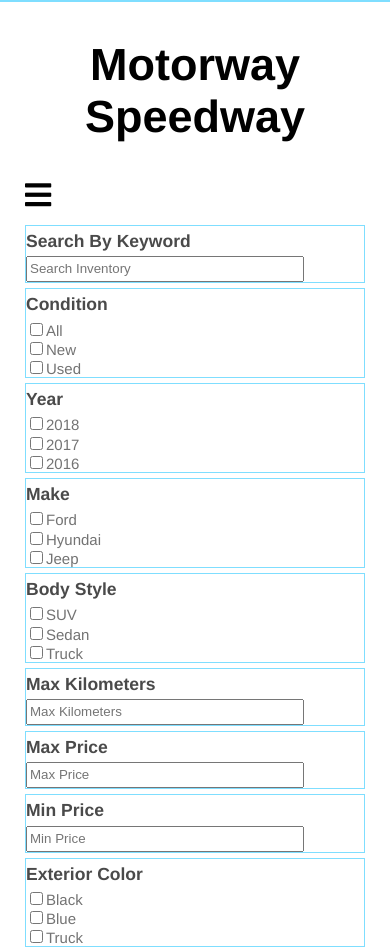
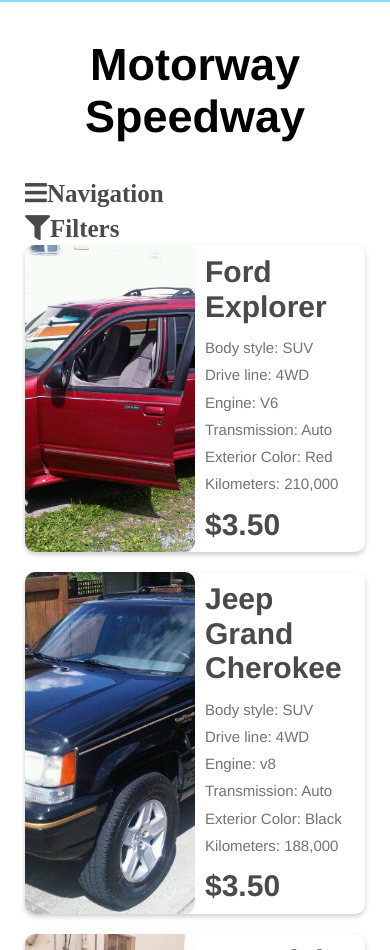
Before and after one commit to AlexMac7/dealership-grid-layout, a plain HTML site: page index.html in a window 390 px wide. Shown: the top 950 px of the page. Drawn offline with Linux system fonts and the light colour scheme.

Commit message:
Add toggle for filters on mobile, style text input

```diff
--- a/index.html
+++ b/index.html
@@ -20,7 +20,7 @@
 
     <nav class="navBar">
         <li class="navBar__toggle">
-            <i class="fas fa-bars"></i>
+            <i class="fas fa-bars">Navigation</i>
         </li>
         <ul class="navBar__menu">
             <li class="navBar__item">
@@ -43,9 +43,12 @@
 
     <section class="hero">
         <div class="filters">
+            <li class="filters__toggle">
+                <i class="fas fa-filter">Filters</i>
+            </li>
             <div class="filters__block">
                 <h3 class="filters__title">Search By Keyword</h3>
-                <input class="filters__search" type="text" placeholder="Search Inventory" name="search" />
+                <input class="filters__search filters--textInput" type="text" placeholder="Search Inventory" name="search" />
             </div>
             <div class="filters__block">
                 <h3 class="filters__title">Condition</h3>
@@ -81,15 +84,15 @@
             </div>
             <div class="filters__block maxKilometers">
                 <h3 class="filters__title">Max Kilometers</h3>
-                <input class="filters__maxKilometers" type="text" placeholder="Max Kilometers" name="max-kilometers" />
+                <input class="filters__maxKilometers filters--textInput" type="text" placeholder="Max Kilometers" name="max-kilometers" />
             </div>
             <div class="filters__block minPrice">
                 <h3 class="filters__title">Max Price</h3>
-                <input class="filters__maxPrice" type="text" placeholder="Max Price" name="max-Price" />
+                <input class="filters__maxPrice filters--textInput" type="text" placeholder="Max Price" name="max-Price" />
             </div>
             <div class="filters__block minPrice">
                 <h3 class="filters__title">Min Price</h3>
-                <input class="filters__minPrice" type="text" placeholder="Min Price" name="min-Price" />
+                <input class="filters__minPrice filters--textInput" type="text" placeholder="Min Price" name="min-Price" />
             </div>
             <div class="filters__block exteriorColor">
                 <h3 class="filters__title">Exterior Color</h3>
@@ -159,7 +162,7 @@
         <div class="footer__column">
             <h2 class="footer__title">About</h2>
             <p class="footer__about">
-                Located in XYZ, State, Motorway Speedways is a decent dealer that provides customers with an ok automotive purchasing experience at pretty high prices.
+                Located in XYZ, State, Motorway Speedways is a dealer that provides customers with an unparalleled automotive purchasing experience at competitive prices.
             </p>
         </div>
         <div class="footer__column">
@@ -212,11 +215,19 @@
 </html>
 
 <script>
-    function classToggle() {
+    function classToggleNav() {
         const navs = document.querySelectorAll('.navBar__menu')
 
-        navs.forEach(nav => nav.classList.toggle('navBar__toggleShow'));
+        navs.forEach(nav => nav.classList.toggle('navBar__toggle--show'));
     }
     document.querySelector('.navBar__toggle')
-        .addEventListener('click', classToggle);
+        .addEventListener('click', classToggleNav);
+
+    function classToggleFilters() {
+        const filters = document.querySelectorAll('.filters__block')
+
+        filters.forEach(filter => filter.classList.toggle('filters__toggle--show'));
+    }
+    document.querySelector('.filters__toggle')
+        .addEventListener('click', classToggleFilters);
 </script>
--- a/styles.css
+++ b/styles.css
@@ -36,8 +36,9 @@ body {
 .navBar__toggle {
     display: none;
 }
-.fa-bars {
-    font-size: 3rem;
+.fas { /* Font Awesome Icons */
+    font-size: 2.5rem;
+    color: var(--grey-text);
 }
 .navBar__menu {
     display: flex;
@@ -63,11 +64,13 @@ body {
     max-width: 100vw;
     margin-top: 1rem;
 }
-/*todo, toggle filters on mobile like nav bar */
 .filters {
 }
+.filters__toggle {
+    display: none;
+    margin: .5rem;
+}
 .filters__block {
-    border: solid 1px #7FDEFF; /* todo remove */
     margin: .5rem;
     font-size: 1.5rem;
 }
@@ -77,9 +80,6 @@ body {
     color: var(--grey-text);
 }
 .filters__search {
-    font-weight: var(--normal-font-weight);
-    line-height: 2rem;
-    width: 80%;
 }
 .filters__list {
     padding: 0;
@@ -91,19 +91,18 @@ body {
     color: var(--light-grey-text);
 }
 .filters__maxKilometers {
-    font-weight: var(--normal-font-weight);
-    line-height: 2rem;
-    width: 80%;
 }
 .filters__maxPrice {
-    font-weight: var(--normal-font-weight);
-    line-height: 2rem;
-    width: 80%;
 }
 .filters__minPrice {
-    font-weight: var(--normal-font-weight);
-    line-height: 2rem;
-    width: 80%;
+}
+.filters--textInput {
+    line-height: 2.5rem;
+    width: 99%;
+    border: none;
+    border-radius: .25rem;
+    box-shadow: inset 0 1px 1px 0 hsla(0, 0%, 0%, .08);
+    background-color: hsl(220, 12%, 95%);
 }
 .resultsContainer {
 }
@@ -196,7 +195,7 @@ body {
     .navBar__menu {
         display:none;
     }
-    .navBar__toggleShow {
+    .navBar__toggle--show {
         display: flex;
     }
     .navBar__toggle {
@@ -207,6 +206,16 @@ body {
     .hero {
         grid-template-columns: 1fr;
     }
+    .filters__block {
+        display:none;
+    }
+    .filters__toggle--show {
+        display: block;
+    }
+    .filters__toggle {
+        display: initial;
+        cursor: pointer;
+    }
     .footer {
         grid-template-columns: 1fr;
     }
```
